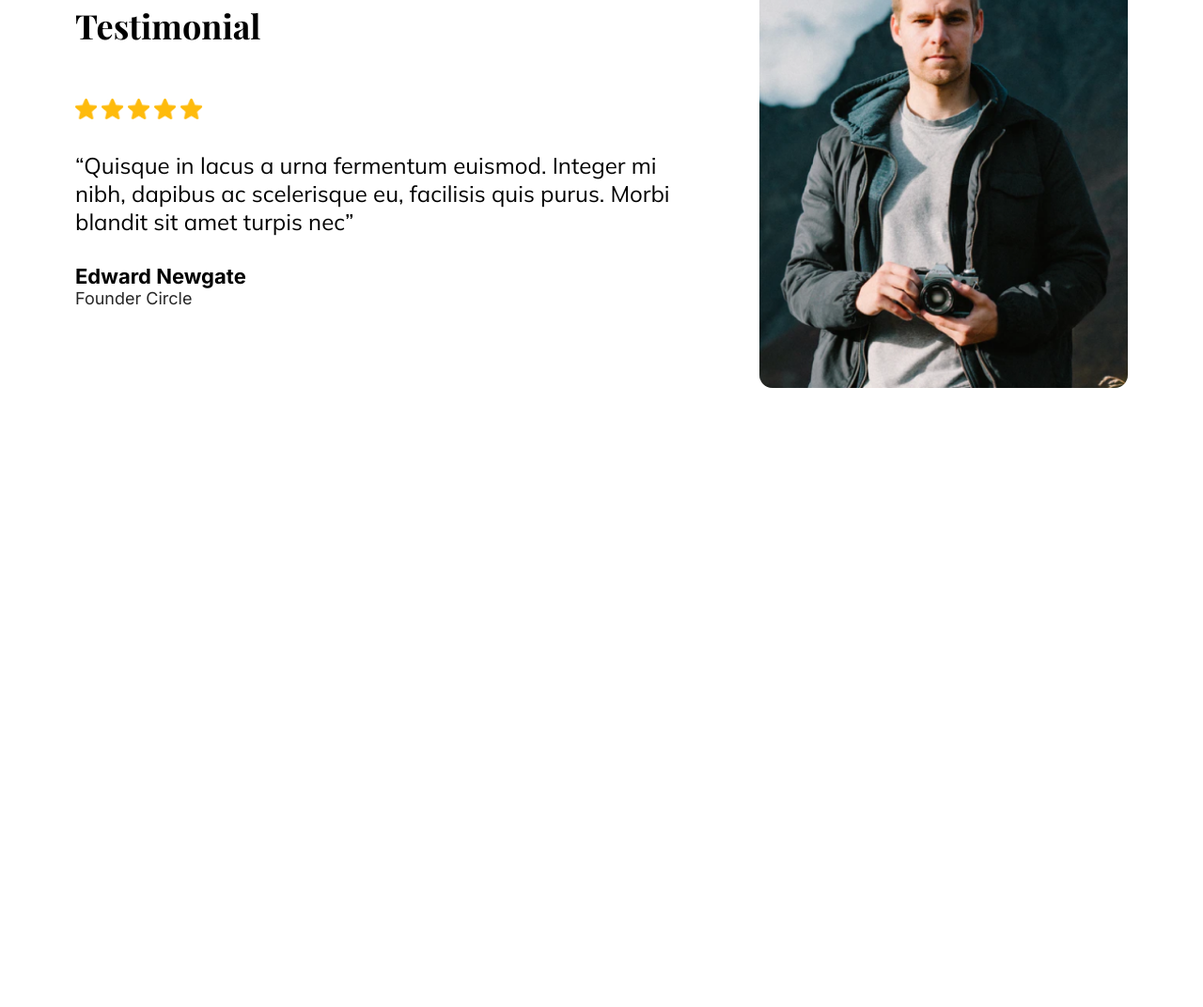
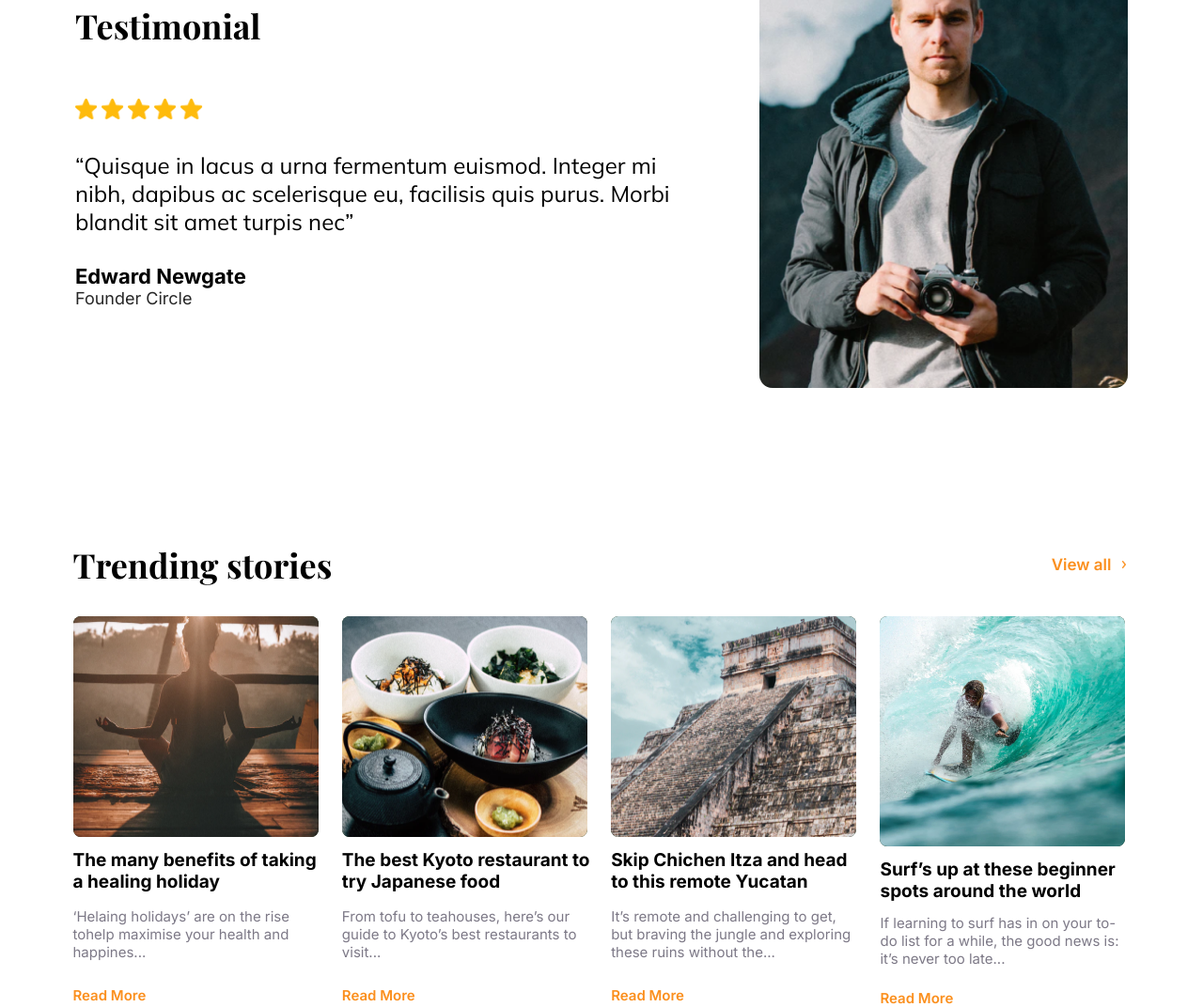
Before and after one commit to jhowjon/landing-page-viagens, a plain HTML site: page index.html in a window 1280 px wide. Shown: the part 3119-4191 px from the top of the page at 94% size. Before the commit the page ends 3536 px from the top, so only its background shows below. Drawn offline with nearby package versions, Linux system fonts and the light colour scheme.

Commit message:
add trending section

```diff
--- a/index.html
+++ b/index.html
@@ -197,5 +197,75 @@
         </div>
       </div>
     </section>
+
+    <section>
+      <div class="trending__container">
+        <div class="trending__container-header">
+          <h1 class="trending_title">Trending stories</h1>
+          <a href="#" class="trending__link"
+            >View all
+            <img class="trendig__link-image" src="./Images/vector-link.png"
+          /></a>
+        </div>
+
+        <div class="trending__cards-container">
+          <!-- FIRST CARD -->
+          <div class="trending__cards">
+            <img class="trending__cards-image" src="./Images/meditation.png" />
+            <h2 class="trending__cards-title">
+              The many benefits of taking a healing holiday
+            </h2>
+            <p class="trending__cards-description">
+              ‘Helaing holidays’ are on the rise tohelp maximise your health and
+              happines...
+            </p>
+            <a href="#" class="trending__cards-link" href="#">Read More</a>
+          </div>
+          <!-- END FIRST CARD -->
+          <!-- SECOND CARD -->
+          <div class="trending__cards">
+            <img class="trending__cards-image" src="./Images/food.png" />
+            <h2 class="trending__cards-title">
+              The best Kyoto restaurant to try Japanese food
+            </h2>
+            <p class="trending__cards-description">
+              From tofu to teahouses, here’s our guide to Kyoto’s best
+              restaurants to visit...
+            </p>
+            <a href="#" class="trending__cards-link" href="#">Read More</a>
+          </div>
+          <!-- END SECOND CARD -->
+          <!-- THIRD CARD -->
+          <div class="trending__cards">
+            <img
+              class="trending__cards-image"
+              src="./Images/chichen-itza.png"
+            />
+            <h2 class="trending__cards-title">
+              Skip Chichen Itza and head to this remote Yucatan
+            </h2>
+            <p class="trending__cards-description">
+              It’s remote and challenging to get, but braving the jungle and
+              exploring these ruins without the...
+            </p>
+            <a href="#" class="trending__cards-link" href="#">Read More</a>
+          </div>
+          <!-- END THIRD CARD -->
+          <!-- FOURTH CARD -->
+          <div class="trending__cards">
+            <img class="trending__cards-image" src="./Images/surf.png" />
+            <h2 class="trending__cards-title">
+              Surf’s up at these beginner spots around the world
+            </h2>
+            <p class="trending__cards-description">
+              If learning to surf has in on your to- do list for a while, the
+              good news is: it’s never too late...
+            </p>
+            <a href="#" class="trending__cards-link" href="#">Read More</a>
+          </div>
+          <!-- END FOURTH CARD -->
+        </div>
+      </div>
+    </section>
   </body>
 </html>
--- a/styles.css
+++ b/styles.css
@@ -234,7 +234,7 @@ img {
 
 .featured__link {
   color: #fb8f1d;
-  font-family: Inter;
+  font-family: "Inter";
   font-size: 17px;
   font-style: normal;
   font-weight: 600;
@@ -246,7 +246,6 @@ img {
 
 .featured__link-image {
   width: 4px;
-  height: 96;
 }
 
 .featured__container-images {
@@ -393,3 +392,83 @@ img {
   border-radius: 14px;
   background-color: #c4c4c4;
 }
+
+.trending__container {
+  margin-top: 160px;
+  margin-left: auto;
+  margin-right: auto;
+
+  width: 1125px;
+}
+
+.trending__container-header {
+  width: 1120px;
+  display: flex;
+  justify-content: space-between;
+  align-items: center;
+}
+
+.trending_title {
+  color: #000;
+  font-family: "Playfair Display";
+  font-size: 36px;
+  font-weight: 700;
+}
+
+.trending__link {
+  color: #fb8f1d;
+  font-family: "Inter";
+  font-size: 17px;
+  font-weight: 600;
+  display: flex;
+  align-items: center;
+  gap: 11px;
+}
+
+.trendig__link-image {
+  width: 4px;
+}
+
+.trending__cards-container {
+  width: 1125px;
+  display: flex;
+  justify-content: space-between;
+}
+
+.trending__cards {
+  margin-top: 31px;
+  width: 266px;
+  display: flex;
+  justify-content: space-between;
+  flex-wrap: wrap;
+}
+
+.trending__cards-image {
+  width: 261px;
+  border-radius: 8px;
+  background: #032204;
+}
+
+.trending__cards-title {
+  margin-top: 13px;
+  margin-bottom: 13px;
+  color: #000;
+  font-family: "Inter";
+  font-size: 19px;
+  font-weight: 700;
+}
+
+.trending__cards-description {
+  margin-bottom: 23px;
+  color: #7d7987;
+  font-family: "Inter";
+  font-size: 15px;
+  font-weight: 400;
+}
+
+.trending__cards-link {
+  color: #fb8f1d;
+  font-family: "Inter";
+  font-size: 15px;
+  font-weight: 600;
+}
```
Also changed, not shown: Images/chichen-itza.png (added), Images/food.png (added), Images/meditation.png (added), Images/surf.png (added).
